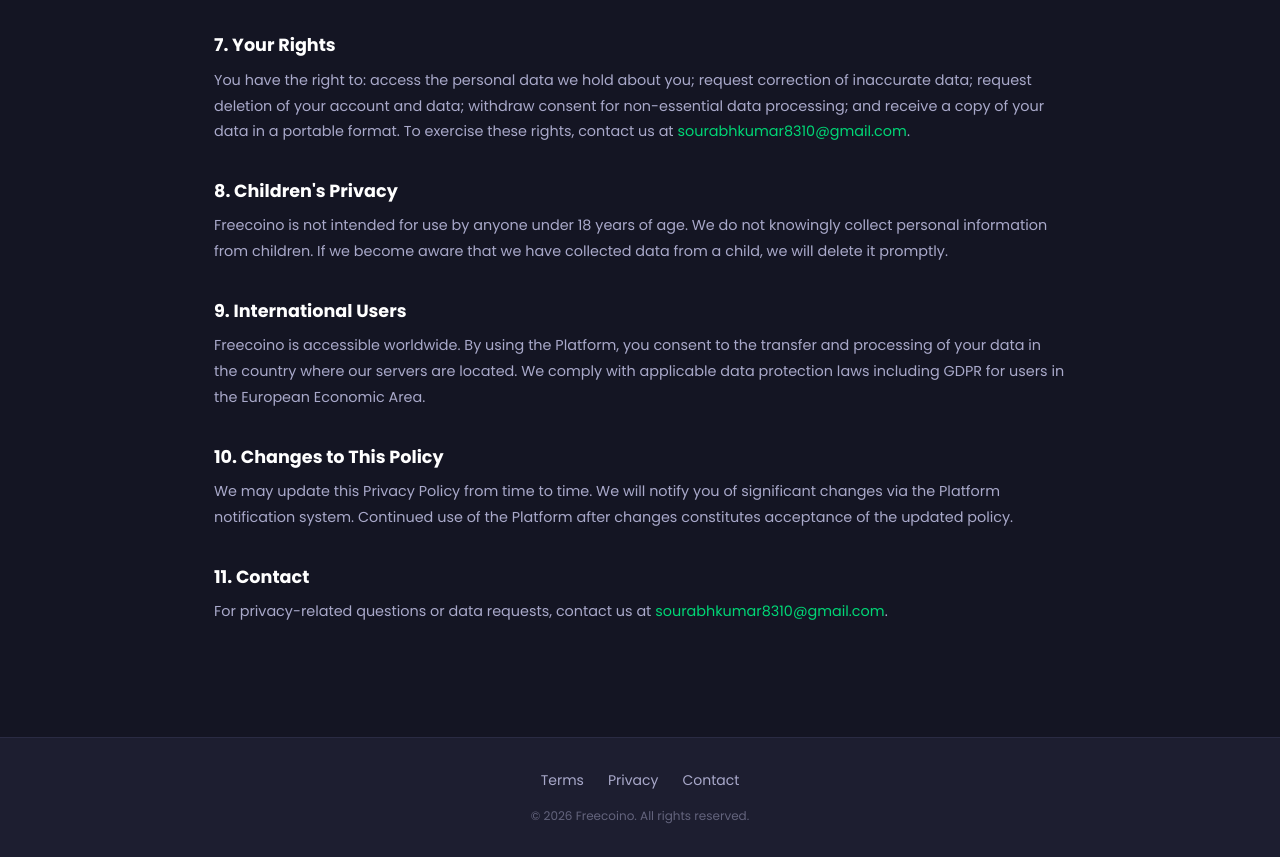
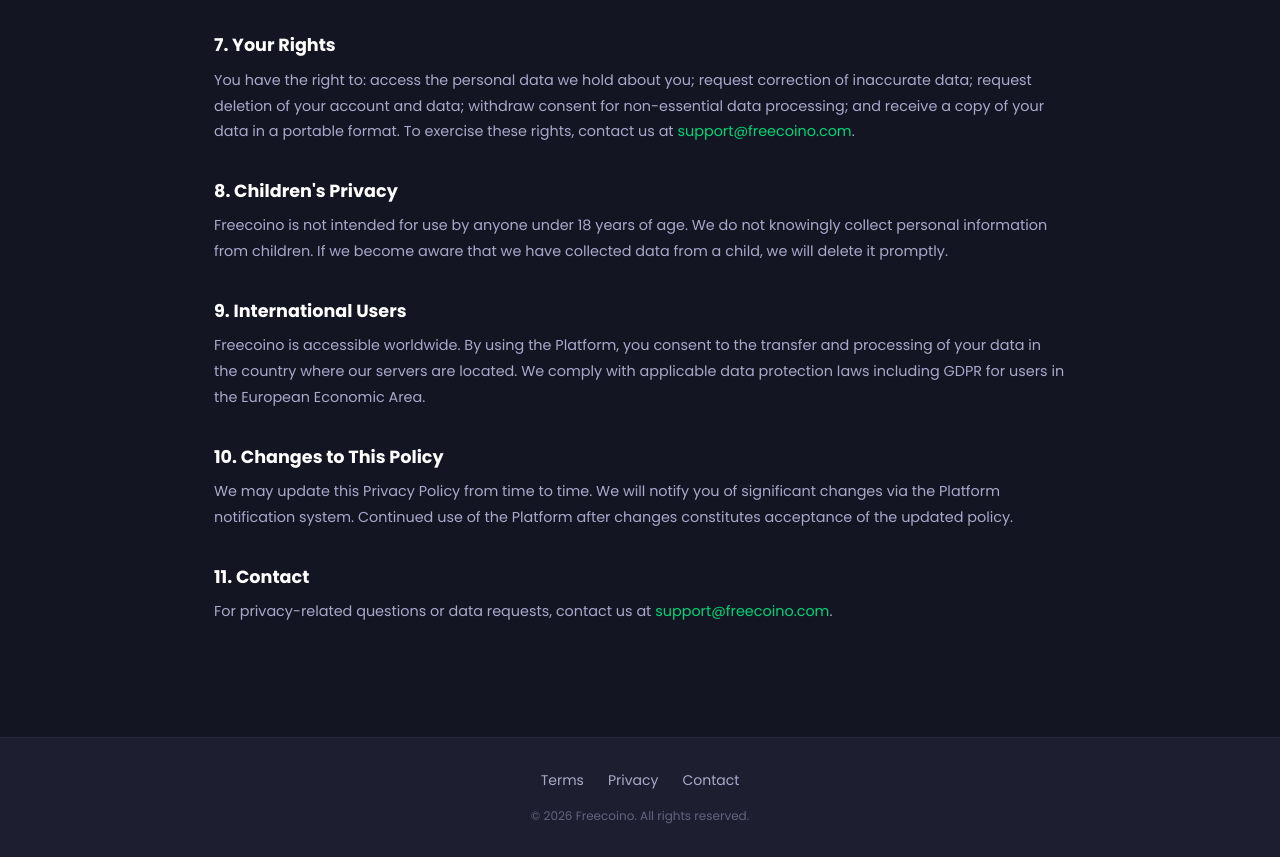
Before and after one commit to soueabhkumar8310-lgtm/Freecoino, a Next.js app: page /privacy in a window 1280 px wide. Shown: the part 1100-1957 px from the top of the page. Built offline with nearby package versions, Linux system fonts and the light colour scheme; what @mui/material-nextjs would draw is missing.

Commit message:
Update contact email from personal Gmail to professional support@freecoino.com

```diff
--- a/app/page.tsx
+++ b/app/page.tsx
@@ -774,7 +774,7 @@
                 {
                   title: "Contact",
                   links: [
-                    { text: "sourabhkumar8310@gmail.com", url: "mailto:sourabhkumar8310@gmail.com", isEmail: true },
+                    { text: "support@freecoino.com", url: "mailto:support@freecoino.com", isEmail: true },
                   ],
                 },
               ] as {
--- a/app/privacy/page.tsx
+++ b/app/privacy/page.tsx
@@ -101,10 +101,10 @@
           portable format. To exercise these rights, contact us at{" "}
           <Box
             component="a"
-            href="mailto:sourabhkumar8310@gmail.com"
+            href="mailto:support@freecoino.com"
             sx={{ color: colors.green, textDecoration: "none" }}
           >
-            sourabhkumar8310@gmail.com
+            support@freecoino.com
           </Box>
           .
         </Section>
@@ -132,10 +132,10 @@
           For privacy-related questions or data requests, contact us at{" "}
           <Box
             component="a"
-            href="mailto:sourabhkumar8310@gmail.com"
+            href="mailto:support@freecoino.com"
             sx={{ color: colors.green, textDecoration: "none" }}
           >
-            sourabhkumar8310@gmail.com
+            support@freecoino.com
           </Box>
           .
         </Section>
--- a/app/terms/page.tsx
+++ b/app/terms/page.tsx
@@ -107,10 +107,10 @@
           For questions about these Terms, contact us at{" "}
           <Box
             component="a"
-            href="mailto:sourabhkumar8310@gmail.com"
+            href="mailto:support@freecoino.com"
             sx={{ color: colors.green, textDecoration: "none" }}
           >
-            sourabhkumar8310@gmail.com
+            support@freecoino.com
           </Box>
           .
         </Section>
--- a/components/app-shell.tsx
+++ b/components/app-shell.tsx
@@ -100,7 +100,7 @@
   {
     title: "Contact",
     links: [
-      { text: "sourabhkumar8310@gmail.com", url: "mailto:sourabhkumar8310@gmail.com", isEmail: true },
+      { text: "support@freecoino.com", url: "mailto:support@freecoino.com", isEmail: true },
     ],
   },
 ];
--- a/components/fullscreen-shell.tsx
+++ b/components/fullscreen-shell.tsx
@@ -96,7 +96,7 @@
   {
     title: "Contact",
     links: [
-      { text: "sourabhkumar8310@gmail.com", url: "mailto:sourabhkumar8310@gmail.com", isEmail: true },
+      { text: "support@freecoino.com", url: "mailto:support@freecoino.com", isEmail: true },
     ],
   },
 ];
```
Also changed, not shown: app/contact/page.tsx (+4 -4 lines).
